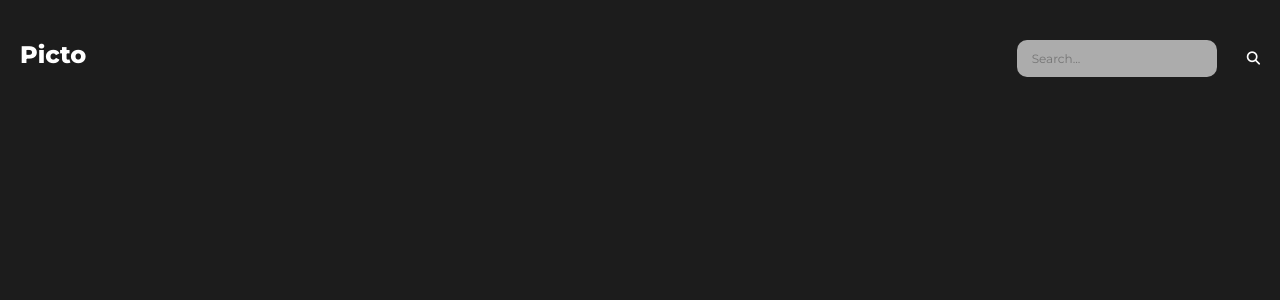
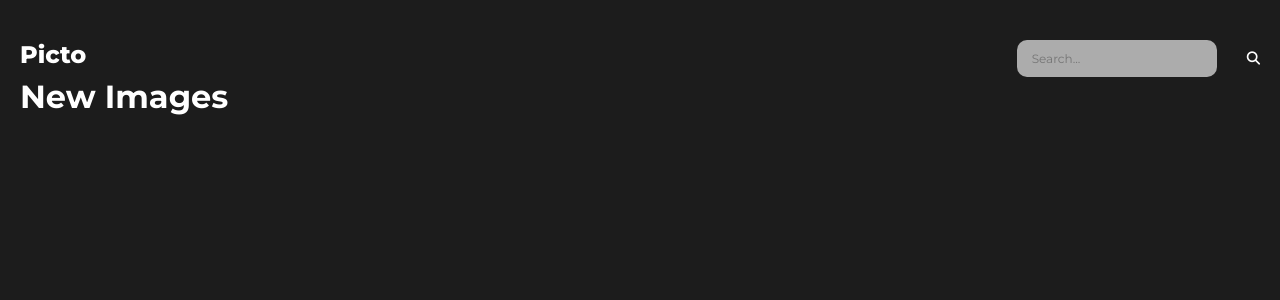
Before and after one commit to pyguy12/picto, a React (Create React App) app: page / in a window 1280 px wide. Shown: the top 300 px of the page. Built offline with nearby package versions, Linux system fonts and the light colour scheme.

Commit message:
Began working on ImageList component

```diff
--- a/src/components/App.js
+++ b/src/components/App.js
@@ -1,11 +1,13 @@
 import React from 'react';
 import SearchBar from './SearchBar';
+import ImageList from './ImageList';
 import './css/global.css';
 
 const App = () => {
   return (
     <div>
       <SearchBar />
+      <ImageList listName="New Images" />
     </div>
   );
 };
--- /dev/null
+++ b/src/components/ImageList.js
@@ -0,0 +1,11 @@
+import React from 'react';
+
+const ImageList = ({ listName }) => {
+  return (
+    <div>
+      <h1 className="list-name">{listName}</h1>
+    </div>
+  );
+};
+
+export default ImageList;
```
